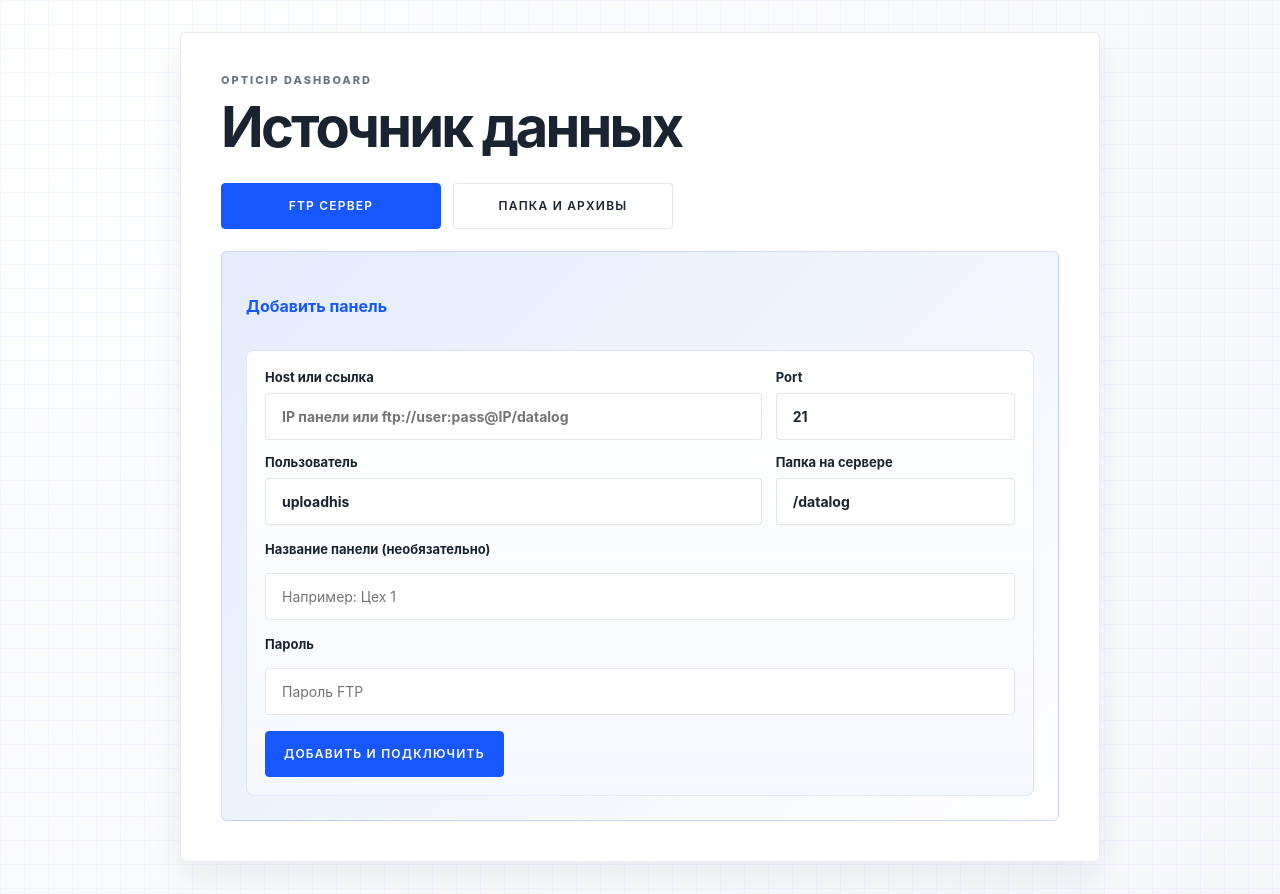
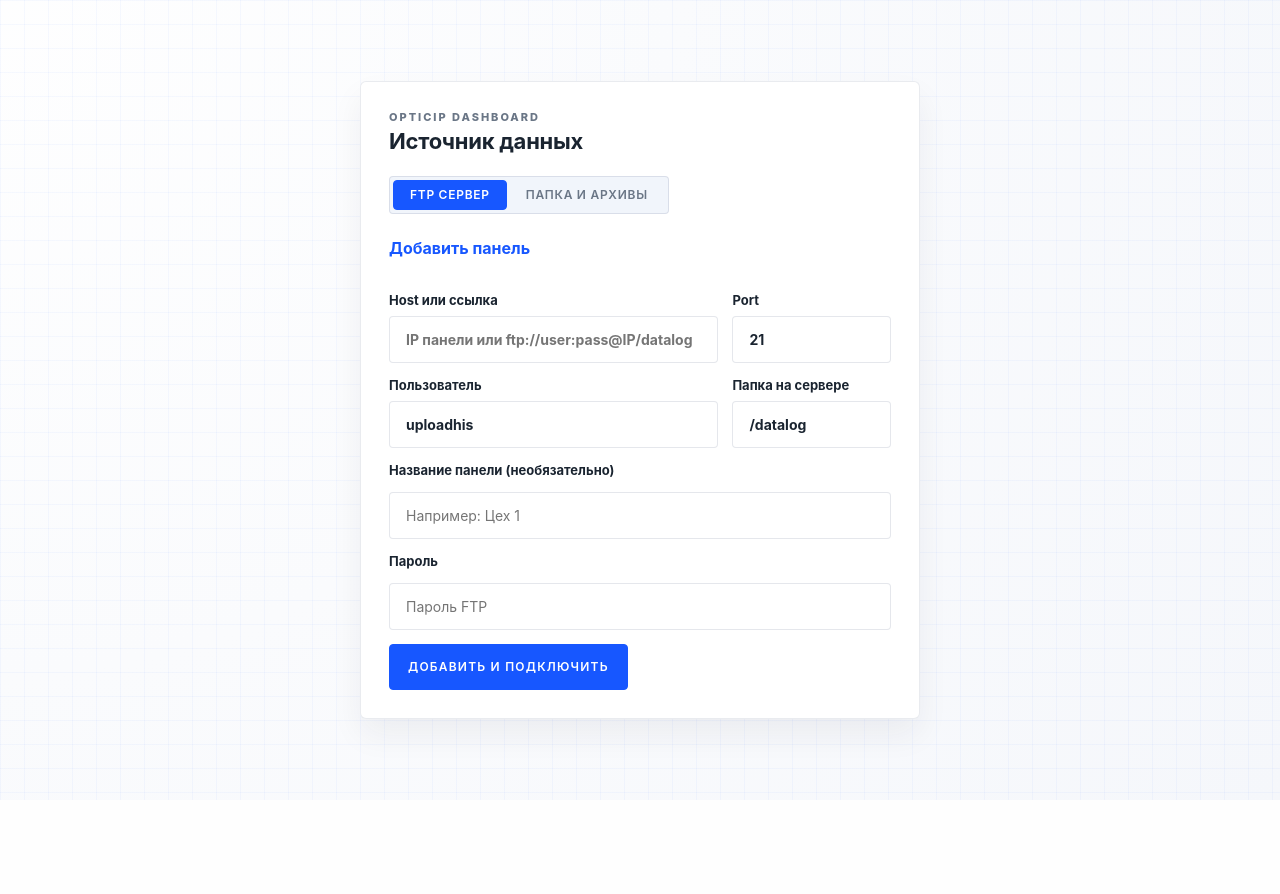
Before and after one commit to urev11ch/dashboard, a FastAPI app: page / in a window 1280 px wide. After the commit the page ends 800 px from the top, so only its background shows below. Run offline with FastAPI, Linux system fonts and the light colour scheme.

Commit message:
Дизайн: экран выбора источника чище
Только оформление: разметка и поведение не тронуты — вкладки на месте, выбор
источника по-прежнему показывается при каждом запуске.

- Убраны две вложенные подложки. Внутри welcome-card лежала панель с градиентом,
  внутри неё — ещё одна панель с градиентом, и только потом форма: коробка в
  коробке в коробке. Режимы разделяет переключатель, обводка для этого не нужна.
- Заголовок был задан как рекламный герой (до 56px, интерлиньяж 0.96, сжатие
  −0.05em) и спорил с остальным интерфейсом на мелких радиусах и компактной
  типографике. Теперь служебный: 22px, нормальный интерлиньяж.
- Карточка 920px → 560px. Внутри список и форма; на 920px строки растягивались,
  и название панели уезжало от адреса к противоположному краю.
- Вкладки собраны в сегментный переключатель вместо двух кнопок по 220×46: выбор
  из двух взаимоисключающих режимов — один контрол, а не два действия.
- В строках сохранённых панелей кнопки 46px → 32px: они задавали высоту строки, и
  список выглядел тяжелее формы под ним. С «Удалить» снят вес (серый текст без
  рамки, цвет предупреждения только при наведении) — он стоит вплотную к
  «Подключиться», а промах необратим. confirm при удалении не менялся.

Co-Authored-By: Claude Opus 4.8 (1M context) <noreply@anthropic.com>

```diff
--- a/webapp/static/style.css
+++ b/webapp/static/style.css
@@ -259,22 +259,26 @@ code {
   padding: 32px;
 }
 
+/* Ширина под содержимое, а не «во весь экран»: внутри список панелей и форма,
+   и на 920px строки растягивались, разрывая название и адрес по краям. */
 .welcome-card {
-  width: min(920px, 100%);
+  width: min(560px, 100%);
   background: var(--panel);
   backdrop-filter: blur(14px);
   border: 1px solid rgba(40, 58, 96, 0.1);
   border-radius: var(--radius-panel);
-  padding: 40px;
+  padding: 28px;
   box-shadow: var(--shadow);
 }
 
+/* Служебный заголовок, а не рекламный герой: clamp(34px…56px) с интерлиньяжем
+   0.96 и сжатием −0.05em спорил со всем остальным интерфейсом, который построен
+   на мелких радиусах и компактной типографике. */
 .welcome-card h1 {
-  margin-top: 14px;
-  max-width: 680px;
-  font-size: clamp(34px, 5vw, 56px);
-  line-height: 0.96;
-  letter-spacing: -0.05em;
+  margin-top: 4px;
+  font-size: 22px;
+  line-height: 1.25;
+  letter-spacing: -0.01em;
 }
 
 .welcome-copy {
@@ -285,25 +289,42 @@ code {
   line-height: 1.7;
 }
 
+/* Сегментный переключатель вместо двух отдельных кнопок по 220×46: выбор из двух
+   взаимоисключающих режимов читается как один контрол, а не как два действия. */
 .welcome-source-switcher {
-  margin-top: 28px;
+  margin-top: 20px;
   display: inline-flex;
-  gap: 12px;
-  flex-wrap: wrap;
-}
-
-.welcome-source-tab {
-  min-width: 220px;
-}
-
-.welcome-source-tab.is-active {
+  gap: 2px;
+  padding: 3px;
+  border: 1px solid var(--line);
+  border-radius: var(--radius-control);
+  background: var(--panel-soft);
+}
+
+/* Специфичность 0,2,0 — перебивает button.ghost (0,1,1) у неактивной вкладки. */
+.welcome-source-switcher .welcome-source-tab {
+  min-width: 0;
+  height: 30px;
+  padding: 0 16px;
+  border-color: transparent;
+  background: transparent;
+  box-shadow: none;
+  color: var(--muted);
+  letter-spacing: 0.06em;
+}
+
+.welcome-source-switcher .welcome-source-tab:hover {
+  color: var(--text);
+}
+
+.welcome-source-switcher .welcome-source-tab.is-active {
   background: var(--accent);
+  border-color: var(--accent);
   color: #fff;
-  border-color: var(--accent);
 }
 
 .welcome-source-stack {
-  margin-top: 22px;
+  margin-top: 18px;
 }
 
 .folder-form {
@@ -335,22 +356,15 @@ code {
   gap: 18px;
 }
 
+/* Без собственного фона и рамки: панель уже лежит внутри welcome-card, и своя
+   подложка давала коробку в коробке (а для FTP — ещё и третью, welcome-ftp-panel).
+   Разделяет режимы сегментный переключатель выше, обводка для этого не нужна. */
 .welcome-source-panel {
-  padding: 24px;
-  border-radius: var(--radius-panel);
-  background: var(--panel-soft);
-  border: 1px solid var(--line);
+  padding: 0;
 }
 
 .welcome-source-panel[hidden] {
   display: none;
-}
-
-.welcome-source-panel--primary {
-  background:
-    linear-gradient(135deg, rgba(23, 87, 255, 0.06), rgba(255, 255, 255, 0.92)),
-    var(--panel-soft);
-  border-color: rgba(23, 87, 255, 0.18);
 }
 
 .welcome-source-title {
@@ -377,14 +391,11 @@ code {
   gap: 16px;
 }
 
+/* Третий вложенный контейнер убран (см. welcome-source-panel): остаётся только
+   ритм между полями. */
 .welcome-ftp-panel {
   display: grid;
-  gap: 16px;
-  padding: 18px;
-  border: 1px solid rgba(23, 87, 255, 0.12);
-  border-radius: calc(var(--radius-panel) + 2px);
-  background:
-    linear-gradient(180deg, rgba(255, 255, 255, 0.98), rgba(245, 248, 255, 0.94));
+  gap: 14px;
 }
 
 .folder-form--ftp .welcome-form-grid {
@@ -3773,7 +3784,7 @@ body.modal-export-mode .chart-print-document {
   display: flex;
   align-items: center;
   justify-content: space-between;
-  gap: 12px;
+  gap: 16px;
   padding: 10px 12px;
   border: 1px solid var(--line);
   border-radius: var(--radius-control);
@@ -3786,10 +3797,11 @@ body.modal-export-mode .chart-print-document {
 .ftp-source-info {
   display: flex;
   flex-direction: column;
+  gap: 2px;
   min-width: 0;
 }
 .ftp-source-label {
-  font-weight: 700;
+  font-weight: 600;
   color: var(--text);
 }
 .ftp-source-meta {
@@ -3802,11 +3814,33 @@ body.modal-export-mode .chart-print-document {
 }
 .ftp-source-actions {
   display: flex;
-  gap: 8px;
+  align-items: center;
+  gap: 6px;
   flex: 0 0 auto;
 }
 .ftp-source-actions form {
   margin: 0;
+}
+/* Кнопки строки — 32px вместо базовых 46: строка списка, а не главное действие
+   страницы. Иначе две кнопки по 46 задавали высоту строки и список выглядел
+   тяжелее, чем форма под ним. */
+.ftp-source-actions button {
+  height: 32px;
+  padding: 0 12px;
+}
+/* «Удалить» стоит вплотную к «Подключиться», а промах необратим — снимаем с него
+   вес: серый текст без рамки, цвет предупреждения появляется только при
+   наведении. Это оформление, поведение (confirm при отправке) не меняется. */
+.ftp-source-actions button.ghost {
+  padding: 0 8px;
+  border-color: transparent;
+  background: transparent;
+  color: var(--muted);
+}
+.ftp-source-actions button.ghost:hover {
+  border-color: transparent;
+  background: var(--warn-bg);
+  color: var(--warn);
 }
 .welcome-ftp-add {
   margin-top: 14px;
```
